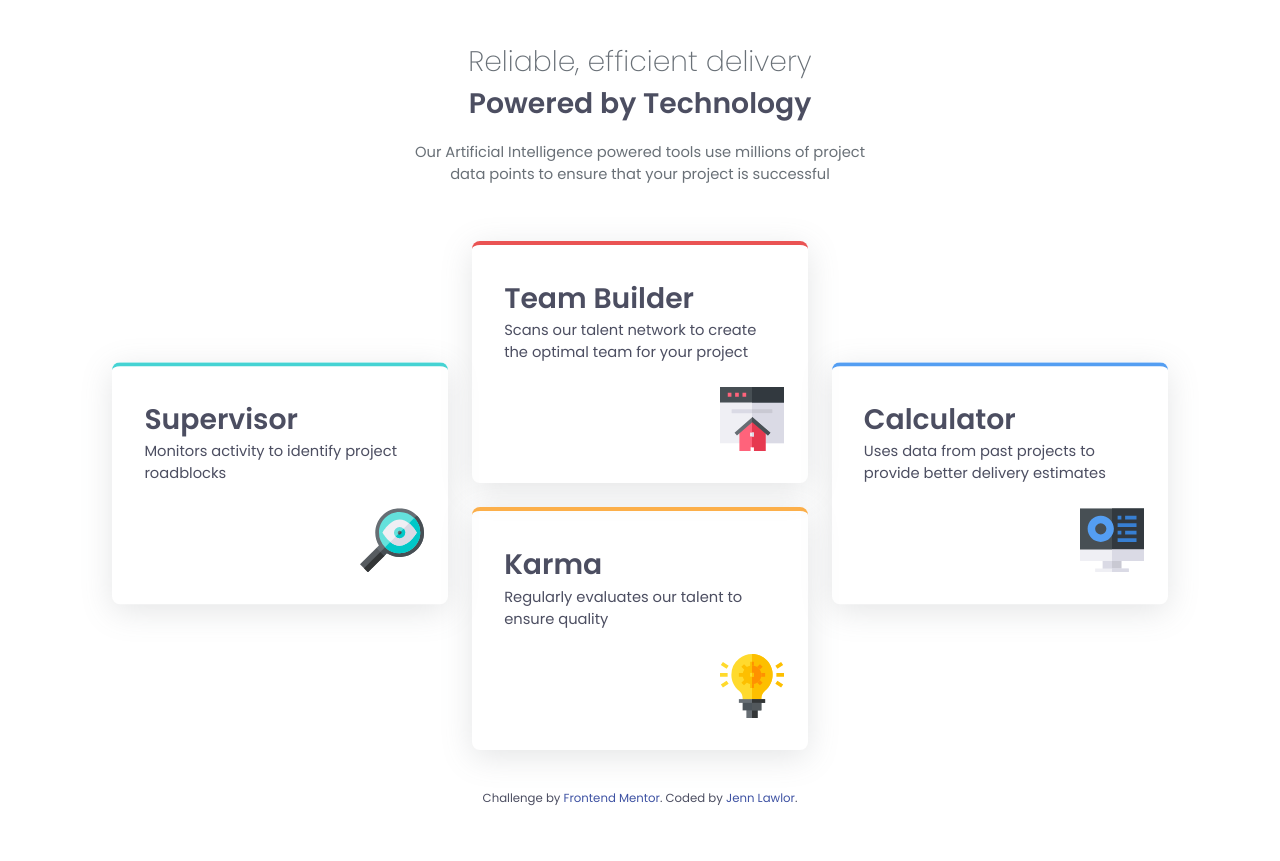
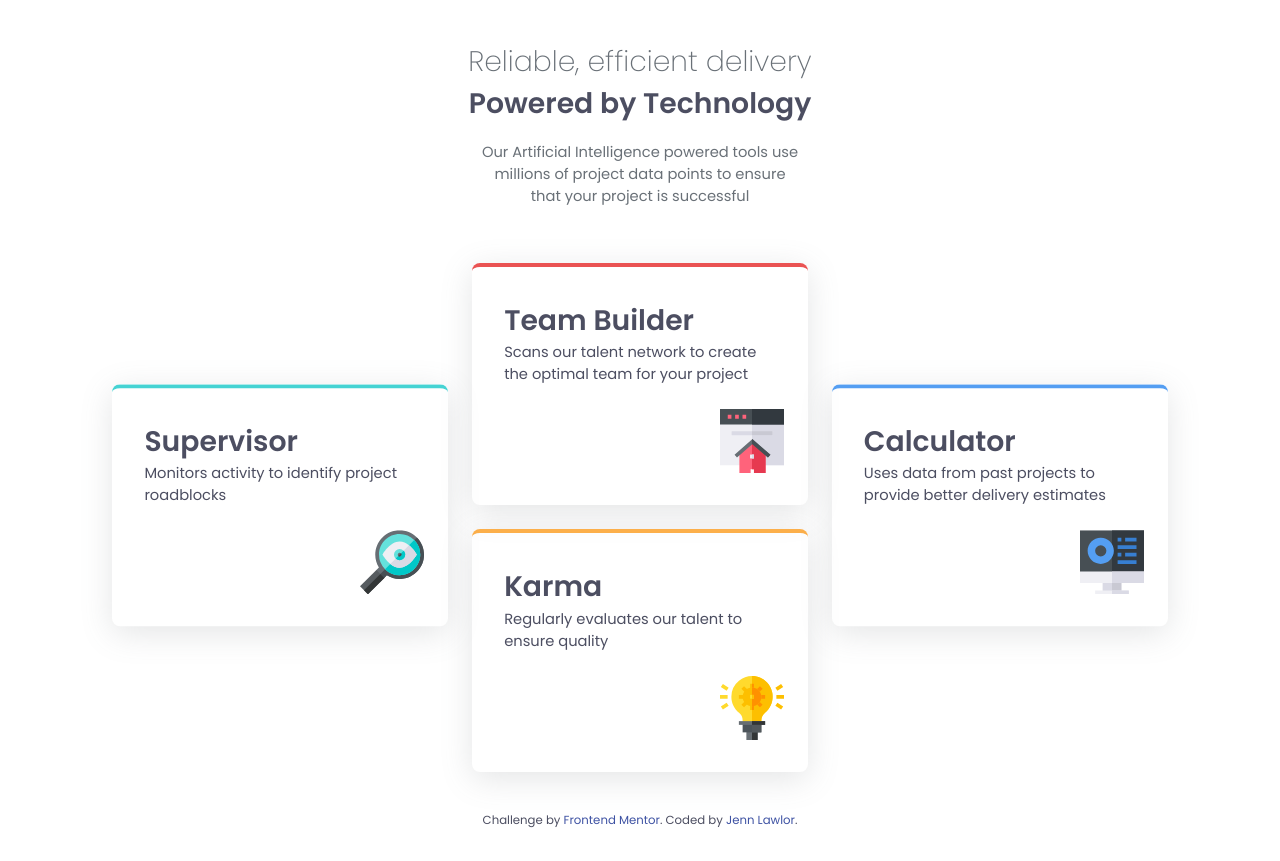
Before and after one commit to jenn-lawlor/four-card-feature-section, a plain HTML site: page index.html in a window 1280 px wide. Before the commit the page ends 839 px from the top, so only its background shows below. Drawn offline with Linux system fonts and the light colour scheme.

Commit message:
Update style.css

```diff
--- a/style.css
+++ b/style.css
@@ -53,8 +53,8 @@ h1 {
 .lede {
     color: var(--grey-400);
     padding: 1rem 1.5rem;
-    max-width: 55vw;
-    margin: auto;
+    max-width: clamp(28ch, 50vw, 40ch);
+    margin: 0 auto;
 }
 .cards {
     display: flex;
@@ -97,10 +97,6 @@ h1 {
         text-decoration: none;
     }
 @media (min-width: 900px) {
-    .lede {
-        max-width: 40vw;
-        margin: 0 auto;
-    }
     .cards {
     display: grid;
     grid-template-columns: 1fr 1fr 1fr;
```
